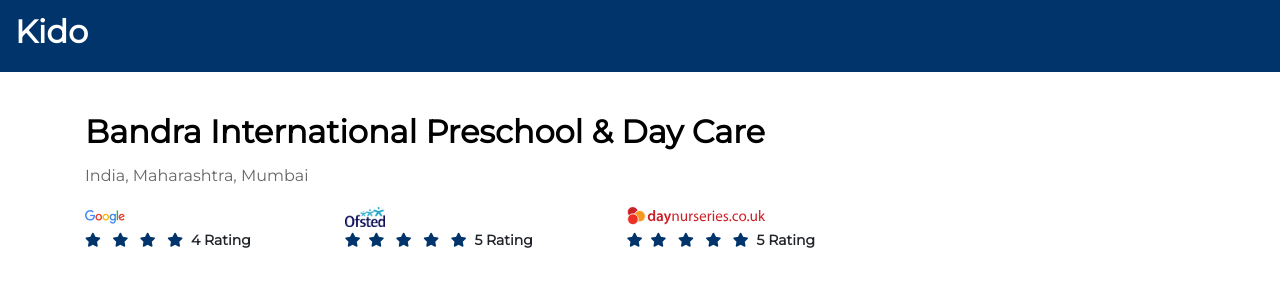
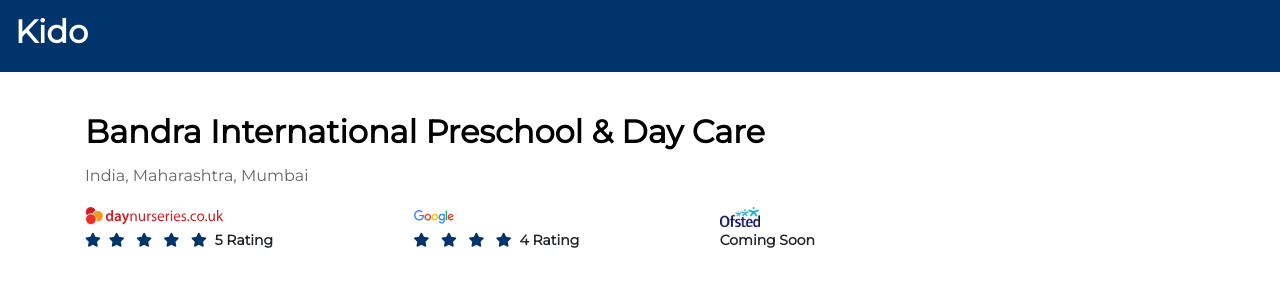
Before and after one commit to kidoschool/kido-schools-new, a PHP site: page /nursery.php in a window 1280 px wide. Shown: the top 297 px of the page. Run offline with PHP 8.4, Linux system fonts and the light colour scheme; some libraries are stand-ins or nearby versions.

Commit message:
updated nursery page

```diff
--- a/nursery.php
+++ b/nursery.php
@@ -7,6 +7,14 @@
                     <h1>Bandra International Preschool & Day Care</h1>
                     <p>India, Maharashtra, Mumbai</p>
                     <div class="rating d-flex justify-content-between">
+                    <div class="google-rating">
+                        <div class="google-rating-logo">
+                            <img src="images/daycare.svg" alt="" width="140" class="img-fluid">
+                        </div>
+                        <div class="google-rating-star">
+                            <small class="font-weight-bold"><i class="fas fa-star text-primary mr-2"></i></i><i class="fas fa-star text-primary mr-2"></i> <i class="fas fa-star text-primary mr-2"></i> <i class="fas fa-star text-primary mr-2"></i> <i class="fas fa-star text-primary mr-2"></i>5 Rating</small>
+                        </div>
+                    </div>
                     <div class="google-rating">
                         <div class="google-rating-logo">
                             <img src="images/google.png" alt="" width="40" class="img-fluid">
@@ -20,15 +28,7 @@
                             <img src="images/offset.png" alt="" width="40" class="img-fluid">
                         </div>
                         <div class="google-rating-star">
-                            <small class="font-weight-bold"><i class="fas fa-star text-primary mr-2"></i><i class="fas fa-star text-primary mr-2"></i> <i class="fas fa-star text-primary mr-2"></i> <i class="fas fa-star text-primary mr-2"></i> <i class="fas fa-star text-primary mr-2"></i>5 Rating</small>
-                        </div>
-                    </div>
-                    <div class="google-rating">
-                        <div class="google-rating-logo">
-                            <img src="images/daycare.svg" alt="" width="140" class="img-fluid">
-                        </div>
-                        <div class="google-rating-star">
-                            <small class="font-weight-bold"><i class="fas fa-star text-primary mr-2"></i></i><i class="fas fa-star text-primary mr-2"></i> <i class="fas fa-star text-primary mr-2"></i> <i class="fas fa-star text-primary mr-2"></i> <i class="fas fa-star text-primary mr-2"></i>5 Rating</small>
+                            <small class="font-weight-bold">Coming Soon</small>
                         </div>
                     </div>
                     </div>
--- a/search.php
+++ b/search.php
@@ -251,7 +251,7 @@
                 </div>
                 </div>
             </div>
-            <div class="nursery-listing-box">
+            <!-- <div class="nursery-listing-box">
                 <hr>
                 <div class="row">
                 <div class="nursery-img-box col-lg-6">
@@ -288,7 +288,7 @@
                     </div>
                 </div>
                 </div>
-            </div>
+            </div> -->
            </div>
            <div class="col-lg-5">
             <div class="map">
```
